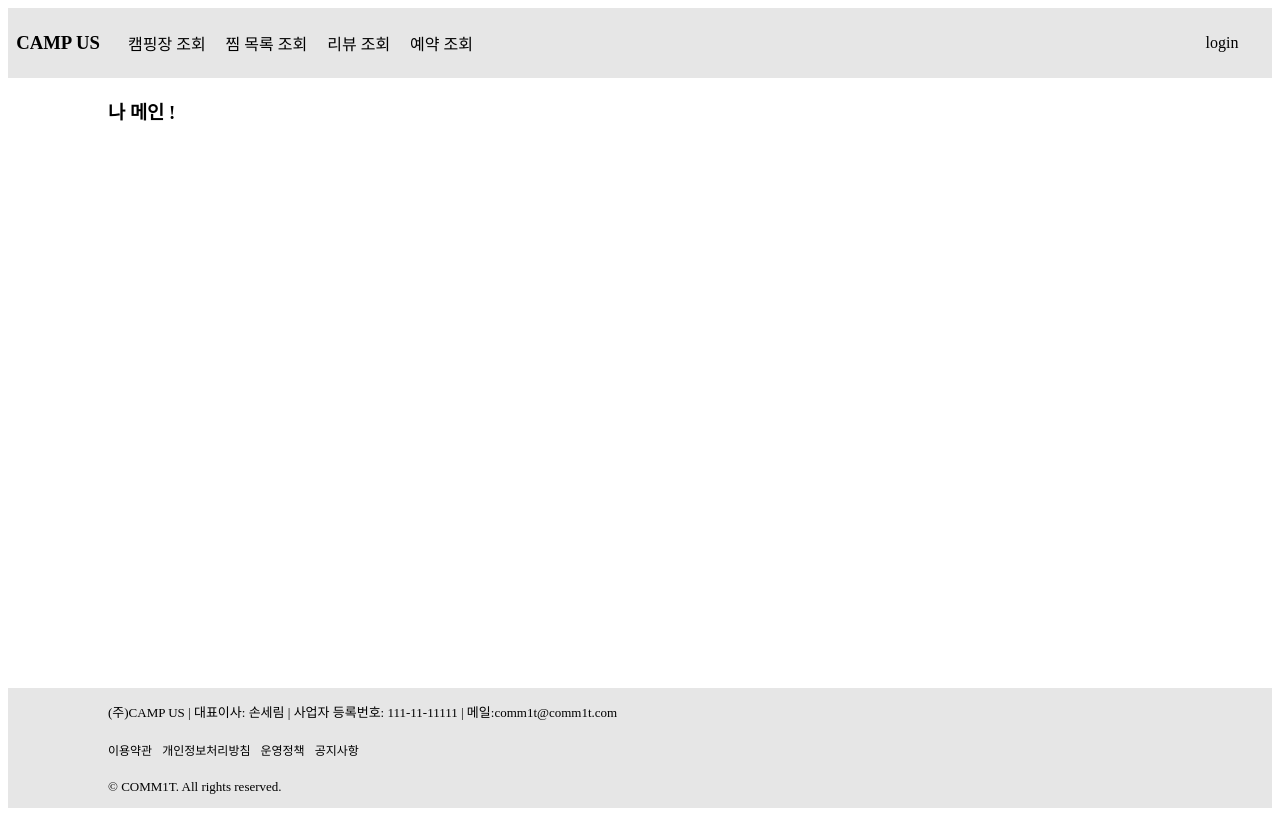
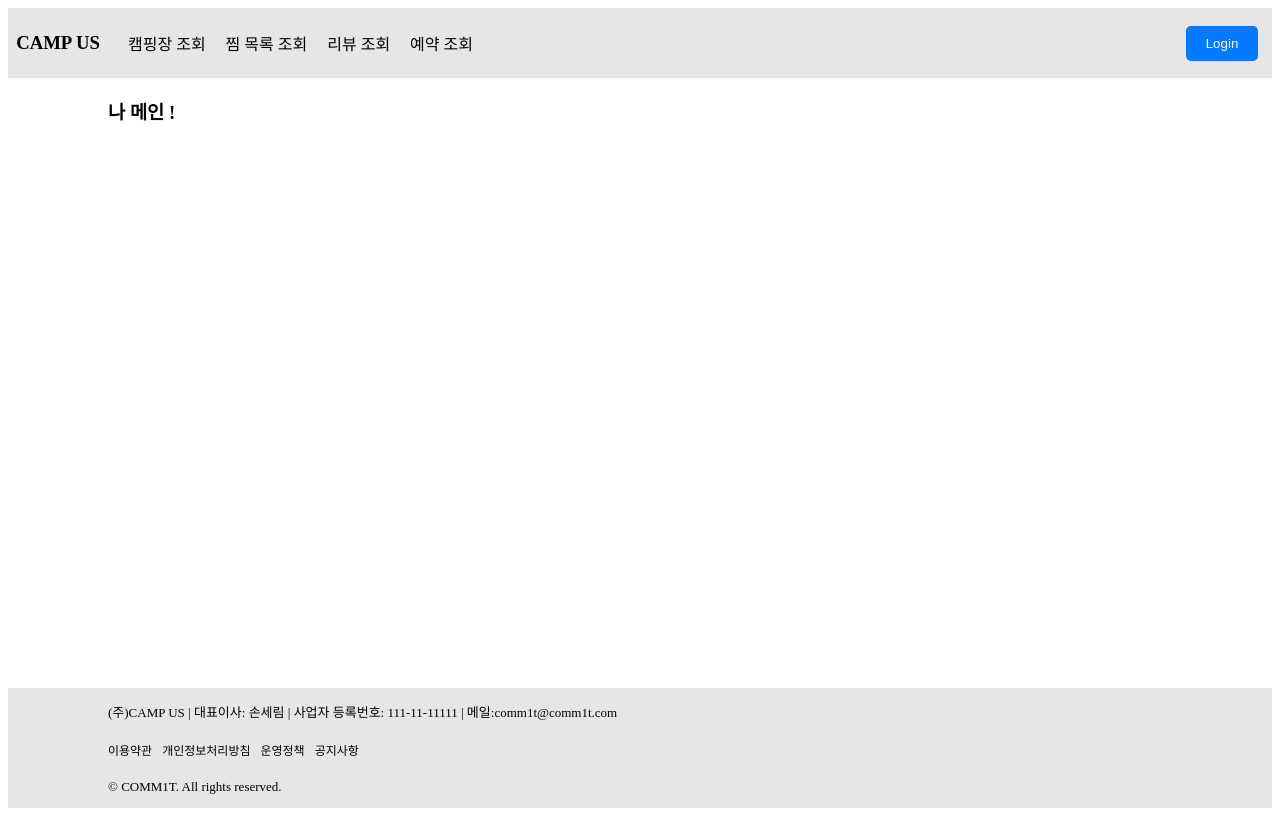
Before and after one commit to 1COMM1T/Camp_us_front, a Vue app in the folder camp_us/: page / in a window 1280 px wide. Built offline with nearby package versions, Linux system fonts and the light colour scheme.

Commit message:
Feat: 로그인 버튼 추가
토큰을 감지해서 로그아웃으로 변하는 기능도 추가

```diff
--- a/camp_us/src/components/Header.vue
+++ b/camp_us/src/components/Header.vue
@@ -10,20 +10,40 @@
             <span>예약 조회</span>
         </div>
         <div class="login">
-            <p>login</p>
+            <button @click="handleAuthAction">{{ isLoggedIn ? 'Logout' : 'Login' }}</button>
         </div>
     </div>
 </template>
 
 <script setup>
+import { ref, computed, onMounted } from 'vue';
 import { useRouter } from 'vue-router';
 
 const router = useRouter();
+const token = ref(localStorage.getItem('token') || '');
+
+const isLoggedIn = computed(() => !!token.value);
 
 const navigateTo = (path) => {
     router.push(path);
 };
 
+const handleAuthAction = () => {
+    if (isLoggedIn.value) {
+        // 로그아웃 로직
+        localStorage.removeItem('token');
+        token.value = '';
+        alert('로그아웃 성공!');
+        router.push('/');
+    } else {
+        // 로그인 페이지로 이동
+        navigateTo('/login');
+    }
+};
+
+onMounted(() => {
+    token.value = localStorage.getItem('token') || '';
+});
 </script>
 
 <style scoped>
@@ -63,10 +83,17 @@ const navigateTo = (path) => {
     justify-self: center;
 }
 
-.login p {
-    margin: 0;
-
+.login button {
+    padding: 10px 20px;
+    border: none;
+    border-radius: 5px;
+    background-color: #007BFF;
+    color: white;
+    cursor: pointer;
+    transition: background-color 0.3s;
 }
 
-
+.login button:hover {
+    background-color: #0056b3;
+}
 </style>
```
